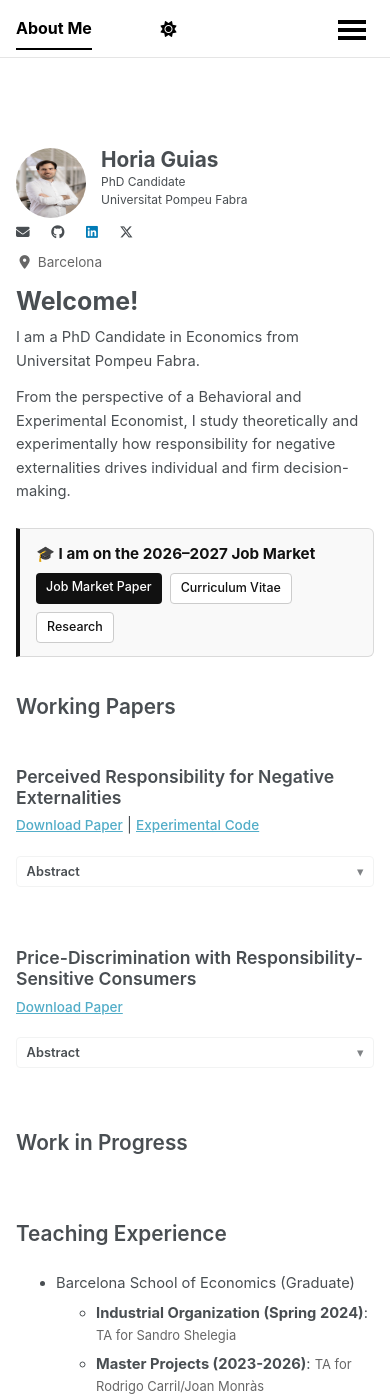
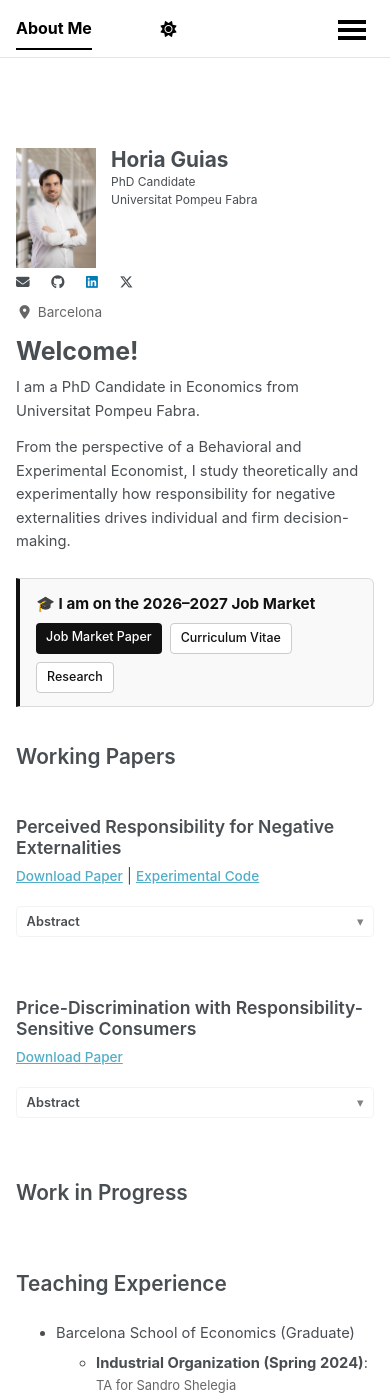
Before and after one commit to horiaguias/horiaguias.github.io, a Jekyll site: the page built from _pages/about.md, in a window 390 px wide and 1400 px high. Built offline with Jekyll 4.4.1, drawn with Linux system fonts in a browser that asks for light colours; a style sheet for code colours, icons or effects is not loaded.

Commit message:
Change Profile Picture

```diff
--- a/_sass/layout/_sidebar.scss
+++ b/_sass/layout/_sidebar.scss
@@ -328,14 +328,15 @@
    ========================================================================== */
 
 @media (max-width: 1023px) {
-  /* Enlarge profile picture on mobile */
+  /* Enlarge profile picture on mobile (maintaining aspect ratio and original square shape) */
   .author__avatar {
-    width: 70px !important;
+    width: 80px !important;
 
     img {
-      width: 70px !important;
-      height: 70px !important;
-      border-radius: 50%;
+      width: 100% !important;
+      height: auto !important;       /* Preserves original image proportions */
+      border-radius: 0 !important;   /* Removes rounded/circular shape */
+      object-fit: cover !important;  /* Prevents image squishing */
     }
   }
 
@@ -356,7 +357,7 @@
     position: static !important;
 
     button {
-      display: none !important; /* Hides the mobile dropdown button */
+      display: none !important;
     }
   }
 
```
